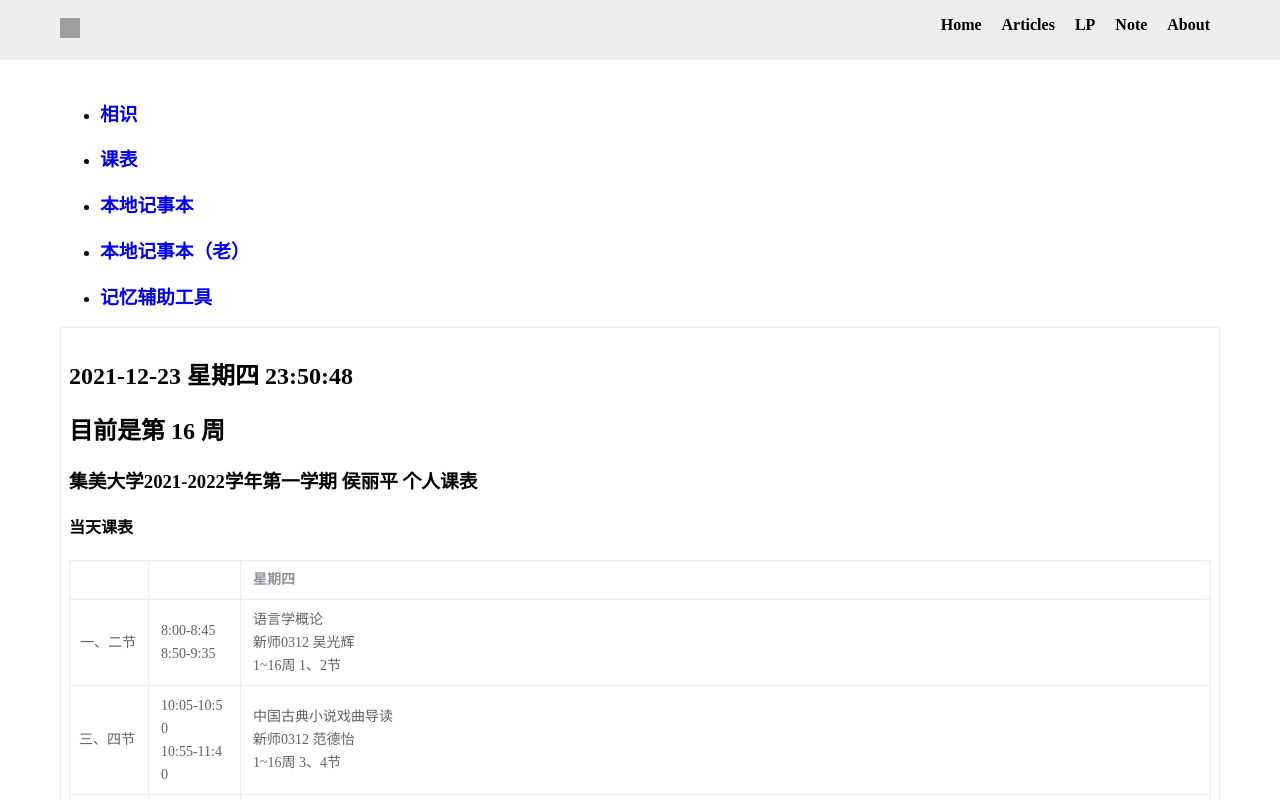
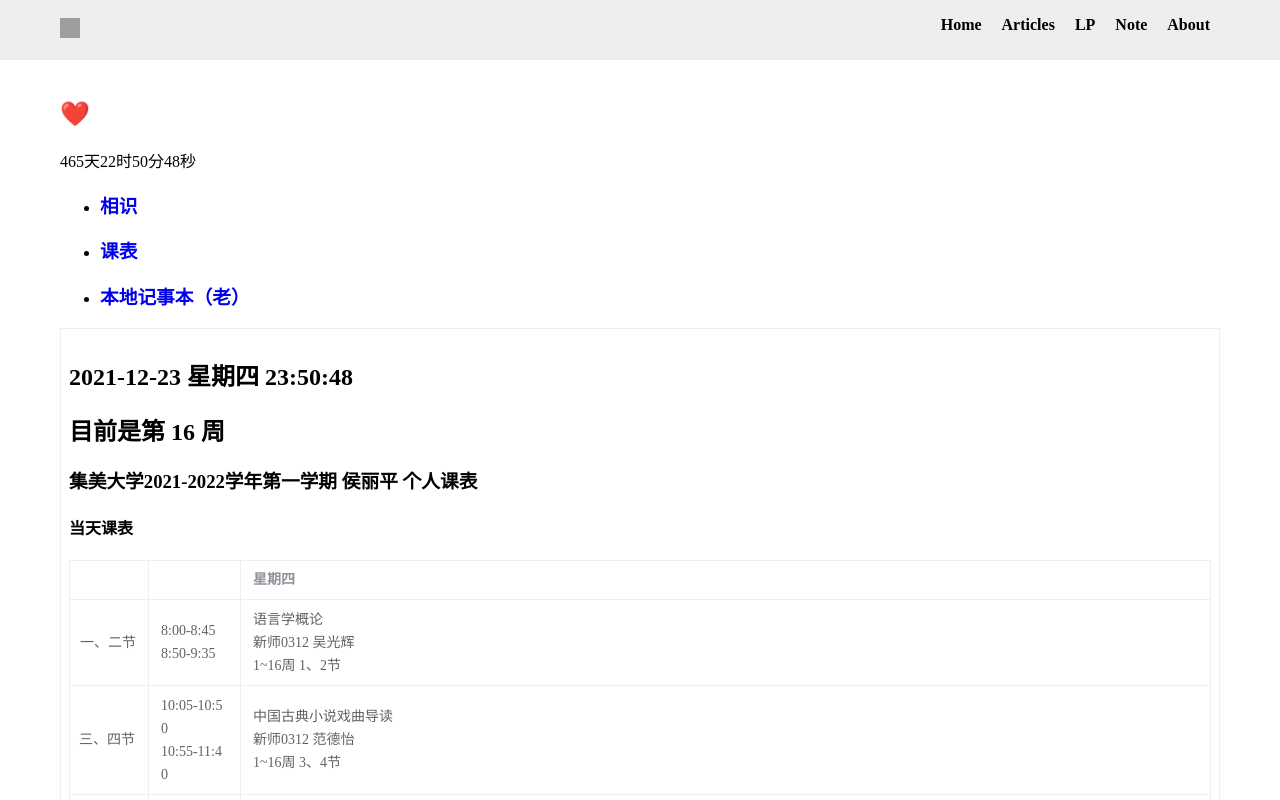
Before and after one commit to CaiYansong/blog-vue, a Vue app: page /lp in a window 1280 px wide. Shown: the top 800 px of the page. Built offline with nearby package versions, Linux system fonts and the light colour scheme; grey boxes are pictures that could not be loaded.

Commit message:
fix: lp show l

```diff
--- a/src/main.ts
+++ b/src/main.ts
@@ -9,6 +9,15 @@ import store from "./store";
 require("dayjs/locale/zh-cn");
 dayjs.locale("zh-cn"); // 全局使用简体中文
 
+// 动态 title
+router.beforeEach((to: { meta?: { title?: string } }, from, next) => {
+  /* 路由发生变化修改页面title */
+  if (to.meta && to.meta.title) {
+    document.title = to.meta.title;
+  }
+  next();
+});
+
 const app = createApp(App);
 app.use(store);
 app.use(router);
--- a/src/router/index.ts
+++ b/src/router/index.ts
@@ -13,12 +13,18 @@ const routes: Array<RouteRecordRaw> = [
     name: "lp",
     component: () =>
       import(/* webpackChunkName: "about" */ "@/views/lp/index.vue"),
+    meta: {
+      title: "蔡延松-LP",
+    },
   },
   {
     path: "/lp/l",
     name: "lp-l",
     component: () =>
       import(/* webpackChunkName: "about" */ "@/views/lp/l/index.vue"),
+    meta: {
+      title: "蔡延松-L",
+    },
   },
   {
     path: "/lp/class-schedule",
@@ -27,18 +33,9 @@ const routes: Array<RouteRecordRaw> = [
       import(
         /* webpackChunkName: "about" */ "@/views/lp/class-schedule/index.vue"
       ),
-  },
-  {
-    path: "/lp/local-note",
-    name: "lp-local-note",
-    component: () =>
-      import(/* webpackChunkName: "about" */ "@/views/lp/local-note.vue"),
-  },
-  {
-    path: "/lp/memory-tool",
-    name: "lp-memory-tool",
-    component: () =>
-      import(/* webpackChunkName: "about" */ "@/views/lp/memory-tool.vue"),
+    meta: {
+      title: "LP-课程表",
+    },
   },
   {
     path: "/note",
@@ -48,6 +45,9 @@ const routes: Array<RouteRecordRaw> = [
     // which is lazy-loaded when the route is visited.
     component: () =>
       import(/* webpackChunkName: "about" */ "@/views/note/index.vue"),
+    meta: {
+      title: "蔡延松-Note",
+    },
   },
   {
     path: "/about",
@@ -57,6 +57,9 @@ const routes: Array<RouteRecordRaw> = [
     // which is lazy-loaded when the route is visited.
     component: () =>
       import(/* webpackChunkName: "about" */ "@/views/About.vue"),
+    meta: {
+      title: "蔡延松-About",
+    },
   },
   {
     path: "/:catchAll(.*)",
--- a/src/views/lp/index.vue
+++ b/src/views/lp/index.vue
@@ -1,5 +1,6 @@
 <template>
   <div class="lp-menu-page">
+    <ShowL />
     <ul>
       <li v-for="menu in menus" :key="menu.path">
         <h3>
@@ -19,6 +20,7 @@
 </template>
 
 <script lang="ts">
+import ShowL from "./l/l-time.vue";
 import ClassSchedule from "./class-schedule/index.vue";
 interface IFMenuType {
   label: string;
@@ -31,6 +33,7 @@ interface IFDataType {
 
 export default {
   components: {
+    ShowL,
     ClassSchedule,
   },
   data(): IFDataType {
@@ -45,16 +48,8 @@ export default {
           label: "课表",
         },
         {
-          path: "/local-note",
-          label: "本地记事本",
-        },
-        {
           href: "https://codepen.io/caiyansong/full/wvgbbed",
           label: "本地记事本（老）",
-        },
-        {
-          path: "/memory-tool",
-          label: "记忆辅助工具",
         },
       ],
     };
--- a/src/views/lp/l/index.vue
+++ b/src/views/lp/l/index.vue
@@ -41,7 +41,11 @@ export default defineComponent({
     const datingArr: Ref<TDatingInfos> = ref([]);
 
     function getAcquaintanceTime(): string {
-      return getTimeOfX(new Date(ACQUAINTANCE_DATE).getTime(), Date.now());
+      return getTimeOfX(
+        new Date(ACQUAINTANCE_DATE).getTime(),
+        Date.now(),
+        true
+      );
     }
 
     function renderDatingList() {
--- a/src/views/lp/l/l-time.vue
+++ b/src/views/lp/l/l-time.vue
@@ -13,7 +13,7 @@ export default defineComponent({
   setup() {
     const time = ref(getTime());
     function getTime(): string {
-      return getTimeOfX(new Date(AGREE_DATE).getTime(), Date.now());
+      return getTimeOfX(new Date(AGREE_DATE).getTime(), Date.now(), true);
     }
 
     const timer = setInterval(() => {
--- a/src/views/lp/local-note.vue
+++ /dev/null
@@ -1,9 +0,0 @@
-<template>
-  <div>Local Note</div>
-</template>
-
-<script>
-export default {};
-</script>
-
-<style></style>
--- a/src/views/lp/memory-tool.vue
+++ /dev/null
@@ -1,9 +0,0 @@
-<template>
-  <div>memory-tool</div>
-</template>
-
-<script>
-export default {};
-</script>
-
-<style></style>
```
